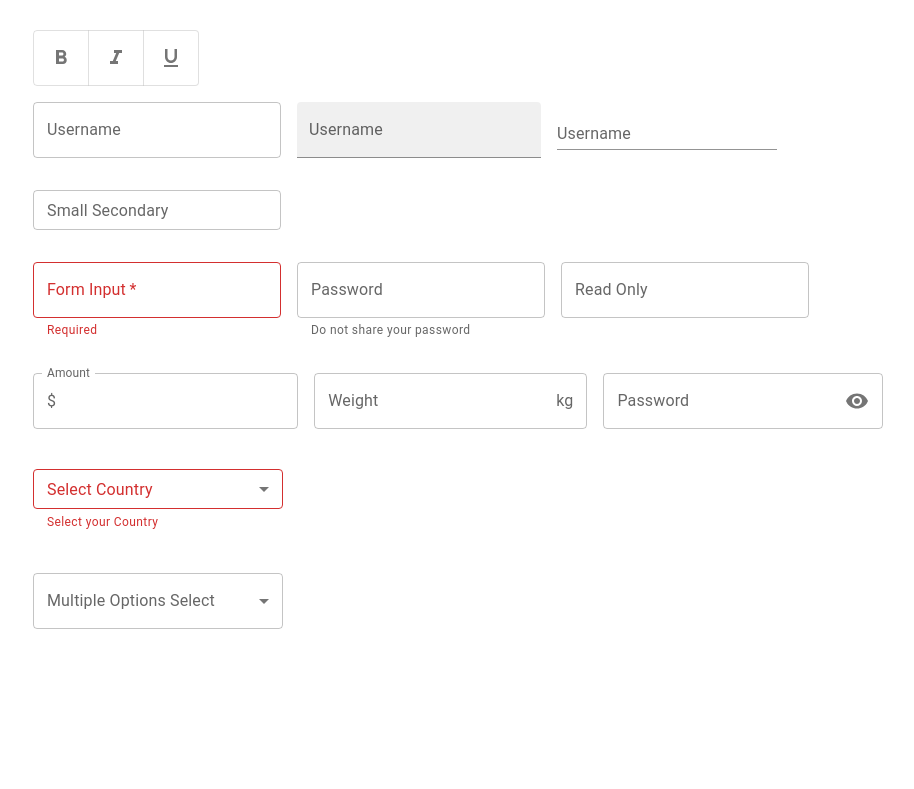
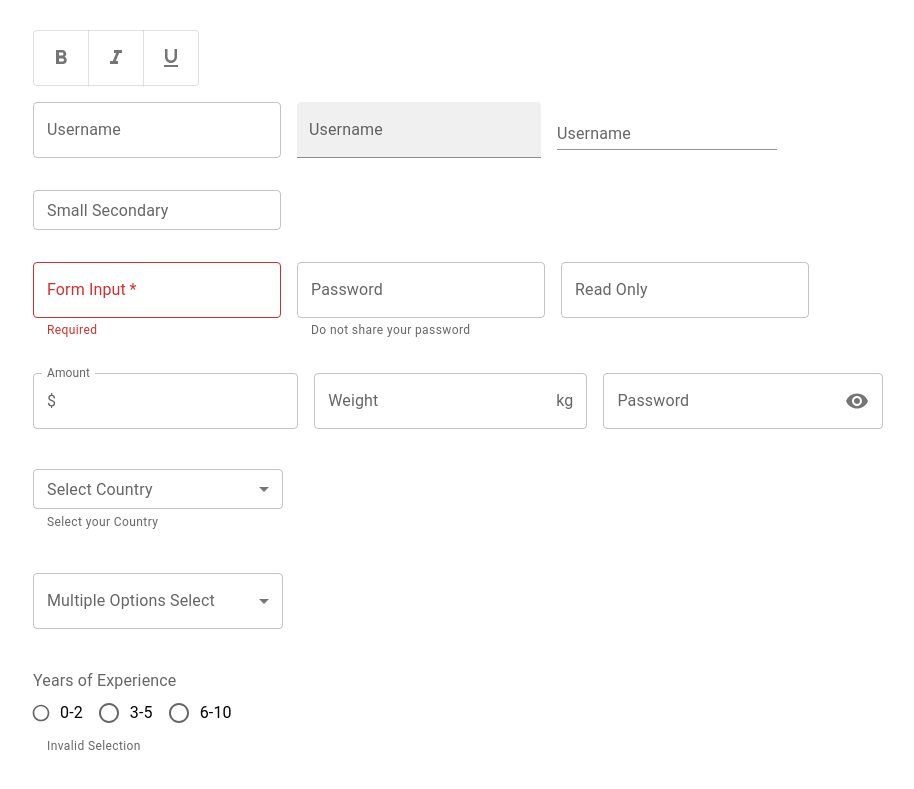
Before and after one commit to ralphsulit/material-ui-tutorial, a React (Create React App) app: page / in a window 1280 px wide. Shown: the part 868-1657 px from the top of the page, without its empty margins (31-945 px from the left). Before the commit the page ends 1601 px from the top, so only its background shows below. Built offline with nearby package versions, Linux system fonts and the light colour scheme.

Commit message:
feat: added MuiRadioButton component (Radio Button)

```diff
--- a/src/App.tsx
+++ b/src/App.tsx
@@ -4,6 +4,7 @@
 import { MuiButton } from './components/MuiButton';
 import { MuiTextField } from './components/MuiTextField';
 import { MuiSelect } from './components/MuiSelect';
+import { MuiRadioButton } from './components/MuiRadioButton';
 
 function App() {
   return (
@@ -19,6 +20,9 @@
 
       {/* Select */}
       <MuiSelect />
+
+      {/* Radio Button */}
+      <MuiRadioButton />
     </div>
   );
 }
--- a/src/components/MuiButton.tsx
+++ b/src/components/MuiButton.tsx
@@ -17,10 +17,6 @@
 
 export const MuiButton = () => {
     const [formats, setFormats] = useState<string | null>(null);
-
-    console.log({
-        formats
-    })
 
     const handleFormatChange = (_event: React.MouseEvent<HTMLElement>, updatedFormats: string | null) => {
         setFormats(updatedFormats);
--- /dev/null
+++ b/src/components/MuiRadioButton.tsx
@@ -0,0 +1,41 @@
+import { useState } from 'react';
+
+import {
+  Box,
+  FormControl,
+  FormLabel,
+  FormControlLabel,
+  Radio,
+  RadioGroup,
+  FormHelperText
+} from '@mui/material';
+
+export const MuiRadioButton = () => {
+  const [value, setValue] = useState('');
+
+  const handleChange = (event: React.ChangeEvent<HTMLInputElement>) => {
+    setValue(event.target.value);
+  }
+
+  return(
+    <Box>
+      <FormControl>
+        <FormLabel id='job-experience-group-label'>
+          Years of Experience
+        </FormLabel>
+        <RadioGroup
+          name='job-experience-group'
+          aria-labelledby='job-experience-group-label'
+          value={value}
+          onChange={handleChange}
+          row
+        >
+          <FormControlLabel control={<Radio size='small' color='primary' />} label='0-2' value='0-2' />
+          <FormControlLabel control={<Radio size='medium' color='secondary' />} label='3-5' value='3-5' />
+          <FormControlLabel control={<Radio color="warning" />} label='6-10' value='6-10' />
+        </RadioGroup>
+        <FormHelperText>Invalid Selection</FormHelperText>
+      </FormControl>
+    </Box>
+  )
+}
--- a/src/components/MuiSelect.tsx
+++ b/src/components/MuiSelect.tsx
@@ -1,5 +1,5 @@
 import { Box, TextField, MenuItem } from '@mui/material';
-import { validateHeaderValue } from 'http';
+
 
 import { useState } from 'react';
 
@@ -29,7 +29,6 @@
           size='small'
           color="secondary"
           helperText='Select your Country'
-          error
         >
           <MenuItem value='PH'>Philippines</MenuItem>
           <MenuItem value='JP'>Japan</MenuItem>
```
